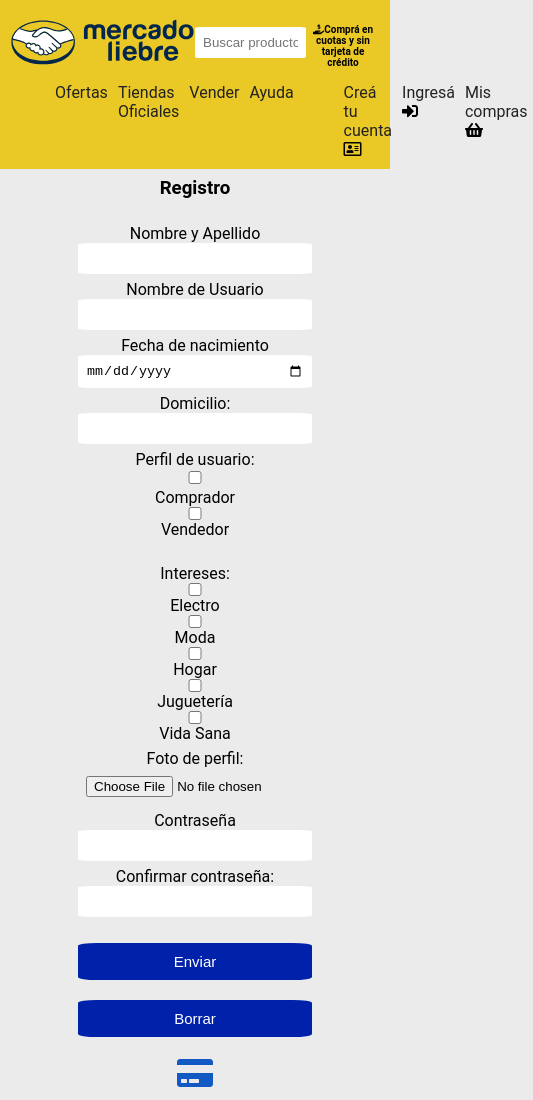
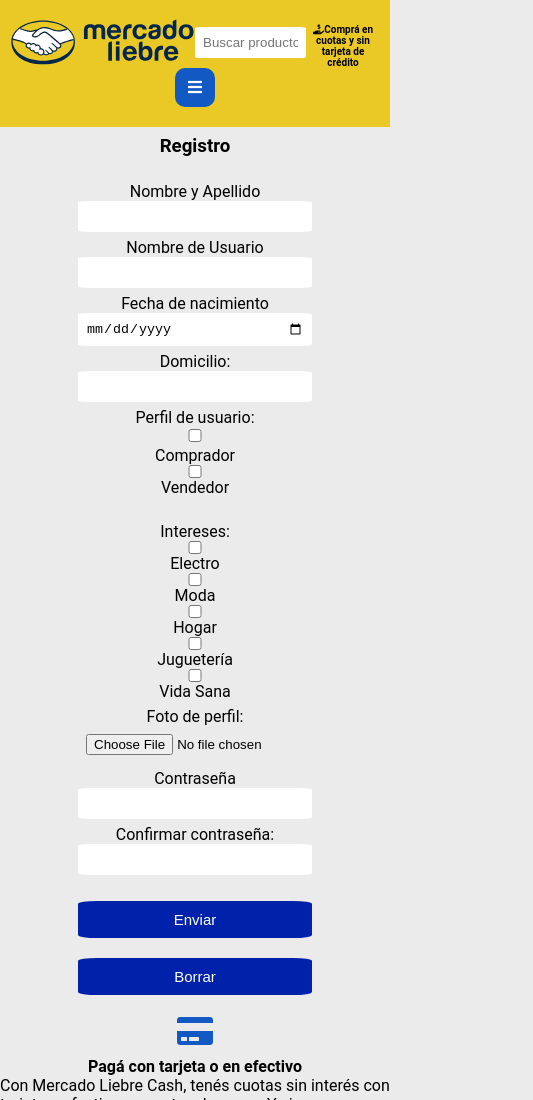
Before and after one commit to julietadicio/mercado-liebre, a website: page views/register.html in a window 390 px wide. Shown: the top 1100 px of the page, 533 px wide, since content can reach past the window. Drawn offline with Linux system fonts and the light colour scheme.

Commit message:
Ultimos cambios

```diff
--- a/public/css/login.css
+++ b/public/css/login.css
@@ -27,27 +27,23 @@ body {
 }
 
 .main-navbar {
-    display: flex;
-    justify-content: space-between;
-    margin-top: 15px;
-}
-
-.main-navbar ul {
-    display: flex;
-    list-style: none;
-}
-
-.header a {
-    text-decoration: none;
-    color: #222;
-}
-
-.main-navbar li {
-    margin: 0 5px;
+    display: none;
 }
 
 .logo {
     max-width: 300px;
+}
+
+.burger-menu {
+    background-color: #1259c3;;
+    padding: 10px;
+    color: white;
+    margin: auto;
+    text-align: center;
+    width: 40px;
+    border-radius: 10px;
+    margin-bottom: 10px;
+    cursor: pointer
 }
 
 .main {
@@ -115,3 +111,29 @@ button:hover {
 .fa-credit-card:hover, .fa-user-shield:hover, .fa-gift:hover {
     color: #39b54a;
 }
+
+@media (min-width: 769px) {
+    .main-navbar {
+        display: flex;
+        justify-content: space-between;
+        margin-top: 15px;
+    }
+
+    .main-navbar ul {
+        display: flex;
+        list-style: none;
+    }
+
+    .header a {
+        text-decoration: none;
+        color: #222;
+    }
+
+    .main-navbar li {
+        margin: 0 5px;
+    }
+
+    .burger-menu {
+        display: none;
+    }
+    }
--- a/public/css/register.css
+++ b/public/css/register.css
@@ -37,6 +37,18 @@ body {
     text-align: center;
 }
 
+.burger-menu {
+    background-color: #1259c3;;
+    padding: 10px;
+    color: white;
+    margin: auto;
+    text-align: center;
+    width: 40px;
+    border-radius: 10px;
+    margin-bottom: 10px;
+    cursor: pointer
+}
+
 .header-top-bar {
     display: flex;
     align-items: center;
@@ -45,28 +57,9 @@ body {
 }
 
 .main-navbar {
-    display: flex;
-    justify-content: space-between;
-    margin-top: 15px;
+display: none;
 }
 
-.main-navbar ul {
-    display: flex;
-    list-style: none;
-}
-
-.header a {
-    text-decoration: none;
-    color: #222;
-}
-
-.main-navbar li {
-    margin: 0 5px;
-}
-
-.logo {
-    max-width: 300px;
-}
 
 div label {
     display: block;
@@ -148,3 +141,29 @@ button:hover {
 .fa-credit-card:hover, .fa-user-shield:hover, .fa-gift:hover {
     color: #39b54a;
 }
+
+@media (min-width: 769px) {
+.main-navbar {
+    display: flex;
+    justify-content: space-between;
+    margin-top: 15px;
+}
+
+.main-navbar ul {
+    display: flex;
+    list-style: none;
+}
+
+.header a {
+    text-decoration: none;
+    color: #222;
+}
+
+.main-navbar li {
+    margin: 0 5px;
+}
+
+.burger-menu {
+    display: none;
+}
+}
--- a/views/register.html
+++ b/views/register.html
@@ -45,6 +45,9 @@
                 </li>
             </ul>
         </nav>
+        <div class="burger-menu">
+            <i class="fas fa-bars"></i>
+        </div>
     </div>
     <div class="main">
         <div>
```
Also changed, not shown: views/login.html (+3 -0 lines).
